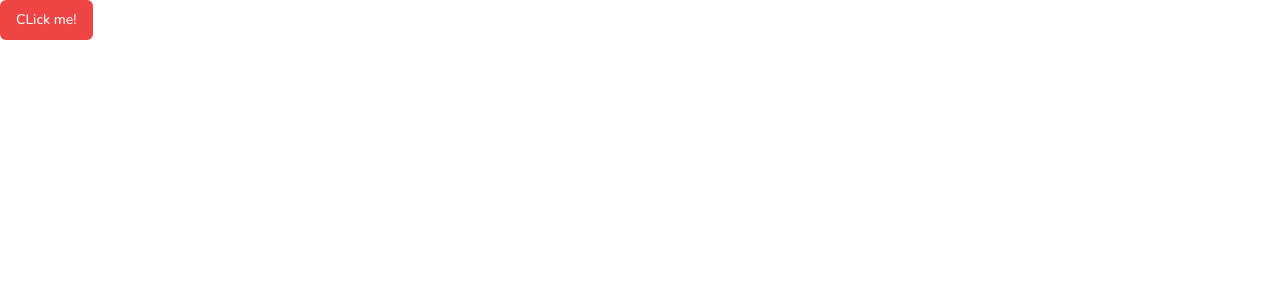
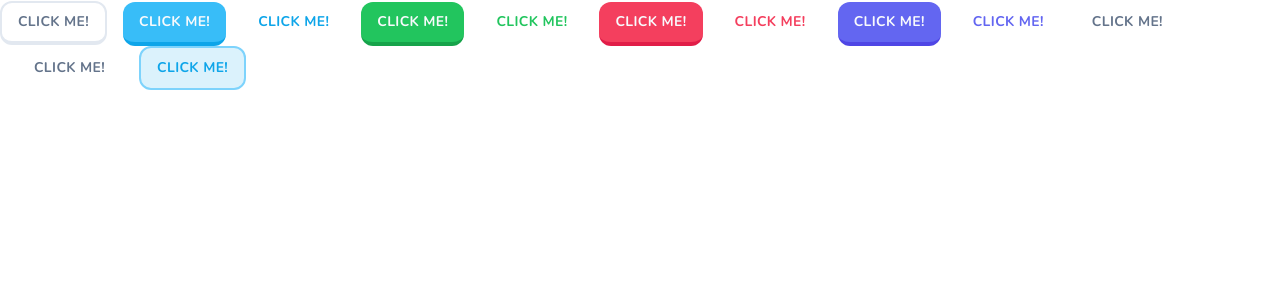
Before and after one commit to EnzoBozzani/duolingo-clone, a Next.js app: page / in a window 1280 px wide. Shown: the top 300 px of the page. Built offline with nearby package versions, Linux system fonts and the light colour scheme.

Commit message:
feat: create buttons library

```diff
--- a/app/page.tsx
+++ b/app/page.tsx
@@ -2,8 +2,19 @@ import { Button } from '@/components/ui/button';
 
 const Home = () => {
 	return (
-		<div>
-			<Button variant={'destructive'}>CLick me!</Button>
+		<div className='space-x-4'>
+			<Button>CLick me!</Button>
+			<Button variant={'primary'}>CLick me!</Button>
+			<Button variant={'primaryOutline'}>CLick me!</Button>
+			<Button variant={'secondary'}>CLick me!</Button>
+			<Button variant={'secondaryOutline'}>CLick me!</Button>
+			<Button variant={'danger'}>CLick me!</Button>
+			<Button variant={'dangerOutline'}>CLick me!</Button>
+			<Button variant={'super'}>CLick me!</Button>
+			<Button variant={'superOutline'}>CLick me!</Button>
+			<Button variant={'ghost'}>CLick me!</Button>
+			<Button variant={'sidebar'}>CLick me!</Button>
+			<Button variant={'sidebarOutline'}>CLick me!</Button>
 		</div>
 	);
 };
--- a/components/ui/button.tsx
+++ b/components/ui/button.tsx
@@ -1,56 +1,64 @@
-import * as React from "react"
-import { Slot } from "@radix-ui/react-slot"
-import { cva, type VariantProps } from "class-variance-authority"
+import * as React from 'react';
+import { Slot } from '@radix-ui/react-slot';
+import { cva, type VariantProps } from 'class-variance-authority';
 
-import { cn } from "@/lib/utils"
+import { cn } from '@/lib/utils';
 
 const buttonVariants = cva(
-  "inline-flex items-center justify-center whitespace-nowrap rounded-md text-sm font-medium ring-offset-background transition-colors focus-visible:outline-none focus-visible:ring-2 focus-visible:ring-ring focus-visible:ring-offset-2 disabled:pointer-events-none disabled:opacity-50",
+	'inline-flex items-center justify-center whitespace-nowrap rounded-xl text-sm font-bold ring-offset-background transition-colors focus-visible:outline-none focus-visible:ring-2 focus-visible:ring-ring focus-visible:ring-offset-2 disabled:pointer-events-none disabled:opacity-50 uppercase tracking-wide',
 	{
 		variants: {
 			variant: {
-        default: "bg-primary text-primary-foreground hover:bg-primary/90",
-        destructive:
-          "bg-destructive text-destructive-foreground hover:bg-destructive/90",
-        outline:
-          "border border-input bg-background hover:bg-accent hover:text-accent-foreground",
+				default:
+					'bg-white text-black border-slate-200 border-2 border-b-[4px] active:border-b-2 hover:bg-slate-100 text-slate-500',
+				primary:
+					'bg-sky-400 text-primary-foreground hover:bg-sky-400/90 border-sky-500 border-b-4 active:border-b-0',
+				primaryOutline: 'bg-white text-sky-500 hover:bg-slate-100',
 				secondary:
-          "bg-secondary text-secondary-foreground hover:bg-secondary/80",
-        ghost: "hover:bg-accent hover:text-accent-foreground",
-        link: "text-primary underline-offset-4 hover:underline",
+					'bg-green-500 text-primary-foreground hover:bg-green-500/90 border-green-600 border-b-4 active:border-b-0',
+				secondaryOutline: 'bg-white text-green-500 hover:bg-slate-100',
+				danger: 'bg-rose-500 text-primary-foreground hover:bg-rose-500/90 border-rose-600 border-b-4 active:border-b-0',
+				dangerOutline: 'bg-white text-rose-500 hover:bg-slate-100',
+				super: 'bg-indigo-500 text-primary-foreground hover:bg-indigo-500/90 border-indigo-600 border-b-4 active:border-b-0',
+				superOutline: 'bg-white text-indigo-500 hover:bg-slate-100',
+				ghost: 'bg-transparent text-slate-500 hover:bg-slate-100 border-transparent border-0',
+				sidebar: 'bg-transparent text-slate-500 border-2 border-transparent hover:bg-slate-100 transition-none',
+				sidebarOutline:
+					'bg-sky-500/15 text-sky-500 border-sky-300 border-2 hover:bg-sky-500/20 transition-none',
 			},
 			size: {
-        default: "h-10 px-4 py-2",
-        sm: "h-9 rounded-md px-3",
-        lg: "h-11 rounded-md px-8",
-        icon: "h-10 w-10",
+				default: 'h-11 px-4 py-2',
+				sm: 'h-9 px-3',
+				lg: 'h-12 px-8',
+				icon: 'h-10 w-10',
+				rounded: 'rounded-full',
 			},
 		},
 		defaultVariants: {
-      variant: "default",
-      size: "default",
+			variant: 'default',
+			size: 'default',
 		},
 	}
-)
+);
 
 export interface ButtonProps
 	extends React.ButtonHTMLAttributes<HTMLButtonElement>,
 		VariantProps<typeof buttonVariants> {
-  asChild?: boolean
+	asChild?: boolean;
 }
 
 const Button = React.forwardRef<HTMLButtonElement, ButtonProps>(
 	({ className, variant, size, asChild = false, ...props }, ref) => {
-    const Comp = asChild ? Slot : "button"
+		const Comp = asChild ? Slot : 'button';
 		return (
 			<Comp
 				className={cn(buttonVariants({ variant, size, className }))}
 				ref={ref}
 				{...props}
 			/>
-    )
+		);
 	}
-)
-Button.displayName = "Button"
+);
+Button.displayName = 'Button';
 
-export { Button, buttonVariants }
+export { Button, buttonVariants };
```
Lines whose indentation alone changed are shown as unchanged.
